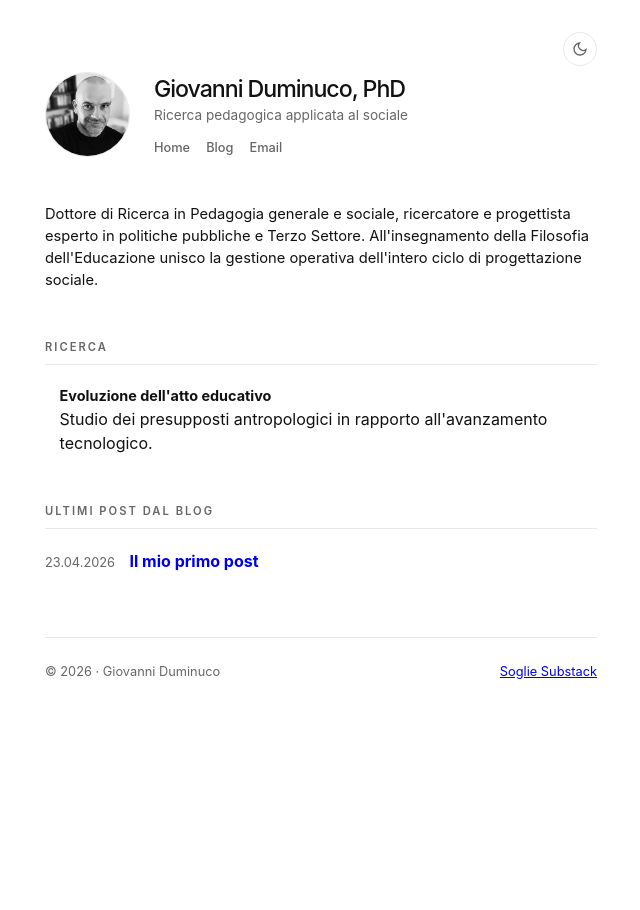
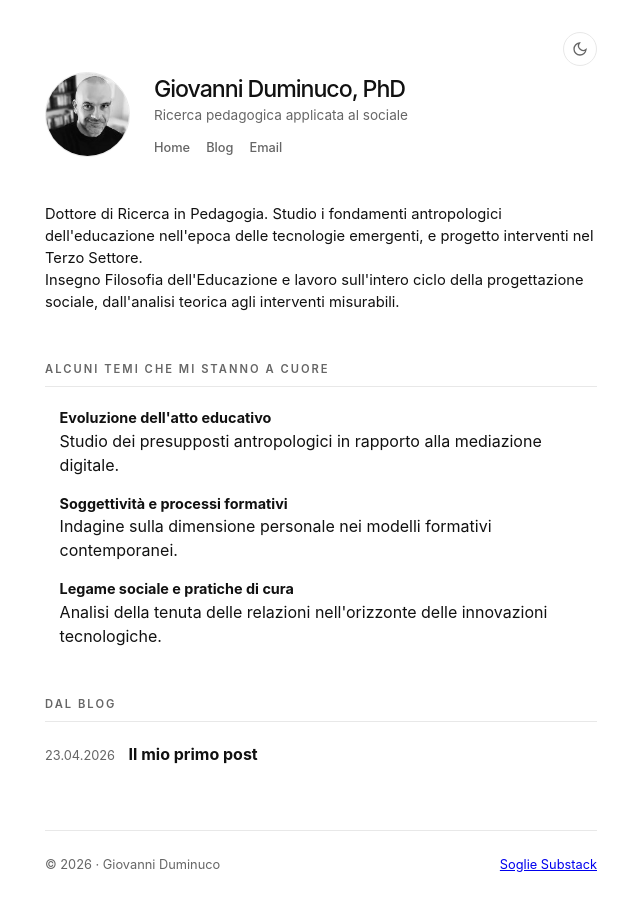
Before and after one commit to dumgio/dumgio.github.io, a Jekyll site: the page built from index.html, in a window 1280 px wide. Shown: the whole page, without its empty margins (319-959 px from the left). Built offline with Jekyll 4.4.1, drawn with Linux system fonts in a browser that asks for light colours; some web fonts are replaced.

Commit message:
Update index.html

```diff
--- a/index.html
+++ b/index.html
@@ -5,28 +5,43 @@ title: Home
 
 <section>
     <p class="text-block bio">
-        Dottore di Ricerca in Pedagogia generale e sociale, ricercatore e progettista esperto in politiche pubbliche e Terzo Settore. All'insegnamento della Filosofia dell'Educazione unisco la gestione operativa dell'intero ciclo di progettazione sociale.
+        Dottore di Ricerca in Pedagogia. Studio i fondamenti antropologici dell'educazione nell'epoca delle tecnologie emergenti, e progetto interventi nel Terzo Settore.
+    </p>
+    <p class="text-block bio">
+        Insegno Filosofia dell'Educazione e lavoro sull'intero ciclo della progettazione sociale, dall'analisi teorica agli interventi misurabili.
     </p>
 </section>
 
-<section id="ricerca">
-    <h2>Ricerca</h2>
+<section id="temi">
+    <h2>Alcuni temi che mi stanno a cuore</h2>
     <div class="list-grid">
         <div class="item">
             <strong>Evoluzione dell'atto educativo</strong>
-            <span>Studio dei presupposti antropologici in rapporto all'avanzamento tecnologico.</span>
+            <span>Studio dei presupposti antropologici in rapporto alla mediazione digitale.</span>
         </div>
+        <div class="item">
+            <strong>Soggettività e processi formativi</strong>
+            <span>Indagine sulla dimensione personale nei modelli formativi contemporanei.</span>
         </div>
+        <div class="item">
+            <strong>Legame sociale e pratiche di cura</strong>
+            <span>Analisi della tenuta delle relazioni nell'orizzonte delle innovazioni tecnologiche.</span>
+        </div>
+    </div>
 </section>
 
-<section>
-    <h2>Ultimi post dal blog</h2>
+<section id="blog">
+    <h2>Dal Blog</h2>
     <div class="post-list">
-        {% for post in site.posts limit:3 %}
-        <a href="{{ post.url }}" class="post-item">
-            <span class="post-date">{{ post.date | date: "%d.%m.%Y" }}</span>
-            <strong>{{ post.title }}</strong>
+        {% for post in site.posts %}
+        <a href="{{ post.url }}" class="post-item" style="text-decoration: none; display: block; margin-bottom: 1rem;">
+            <span class="post-date" style="font-size: 0.8rem; color: var(--accent); margin-right: 10px;">
+                {{ post.date | date: "%d.%m.%Y" }}
+            </span>
+            <strong style="color: var(--fg);">{{ post.title }}</strong>
         </a>
+        {% else %}
+        <p class="text-block" style="color: var(--accent);">Nessun post pubblicato ancora.</p>
         {% endfor %}
     </div>
 </section>
```
